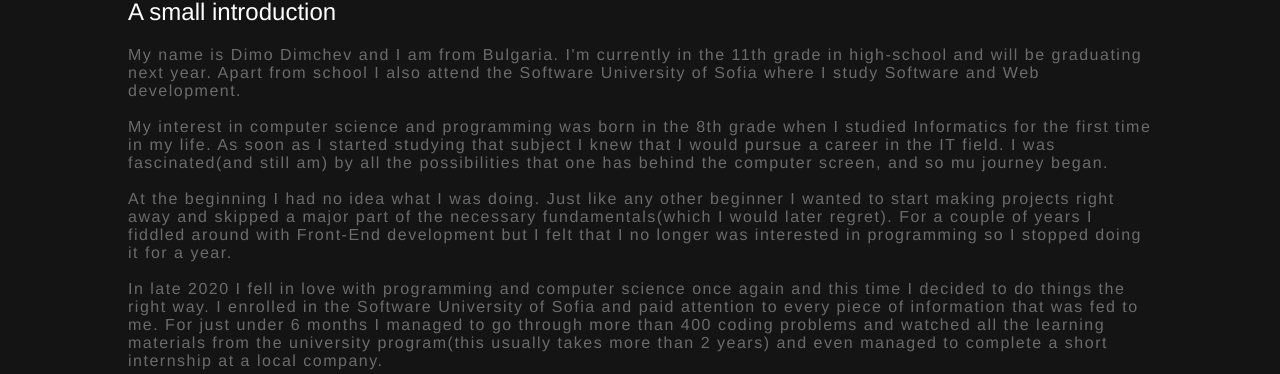
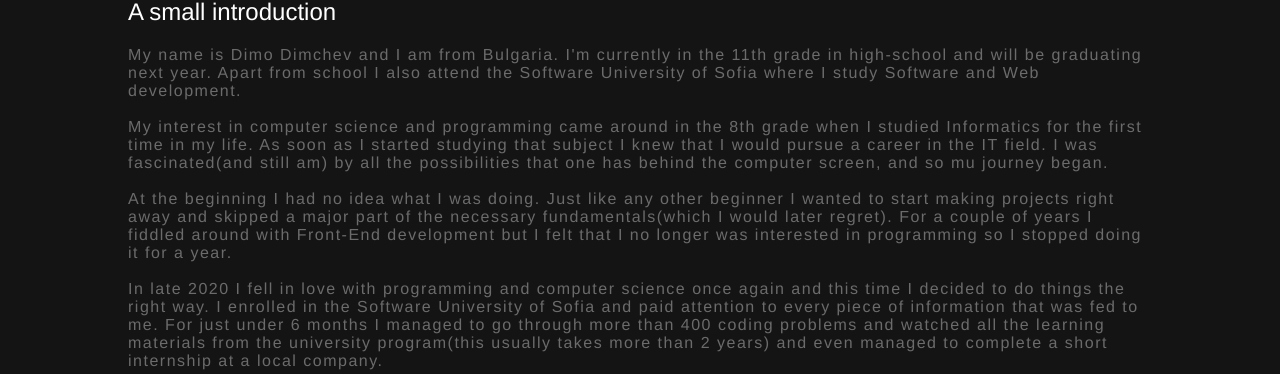
Before and after one commit to DimoDimchev/Personal-Website, a Django app: page /about/ in a window 1280 px wide. Shown: the part 567-941 px from the top of the page. Run offline with Django 3.2, Linux system fonts and the light colour scheme; some libraries are stand-ins or nearby versions.

Commit message:
Fixed typo

```diff
--- a/templates/about.html
+++ b/templates/about.html
@@ -19,7 +19,7 @@
         <h2>A small introduction</h2>
         <p>My name is Dimo Dimchev and I am from Bulgaria. I'm currently in the 11th grade in high-school and will be graduating next year.
             Apart from school I also attend the Software University of Sofia where I study Software and Web development.<br><br>
-            My interest in computer science and programming was born in the 8th grade when I studied Informatics for the first time in my life.
+            My interest in computer science and programming came around in the 8th grade when I studied Informatics for the first time in my life.
             As soon as I started studying that subject I knew that I would pursue a career in the IT field. I was fascinated(and still am) by
             all the possibilities that one has behind the computer screen, and so mu journey began.<br><br>
             At the beginning I had no idea what I was doing. Just like any other beginner I wanted to start making projects right away and skipped
```
